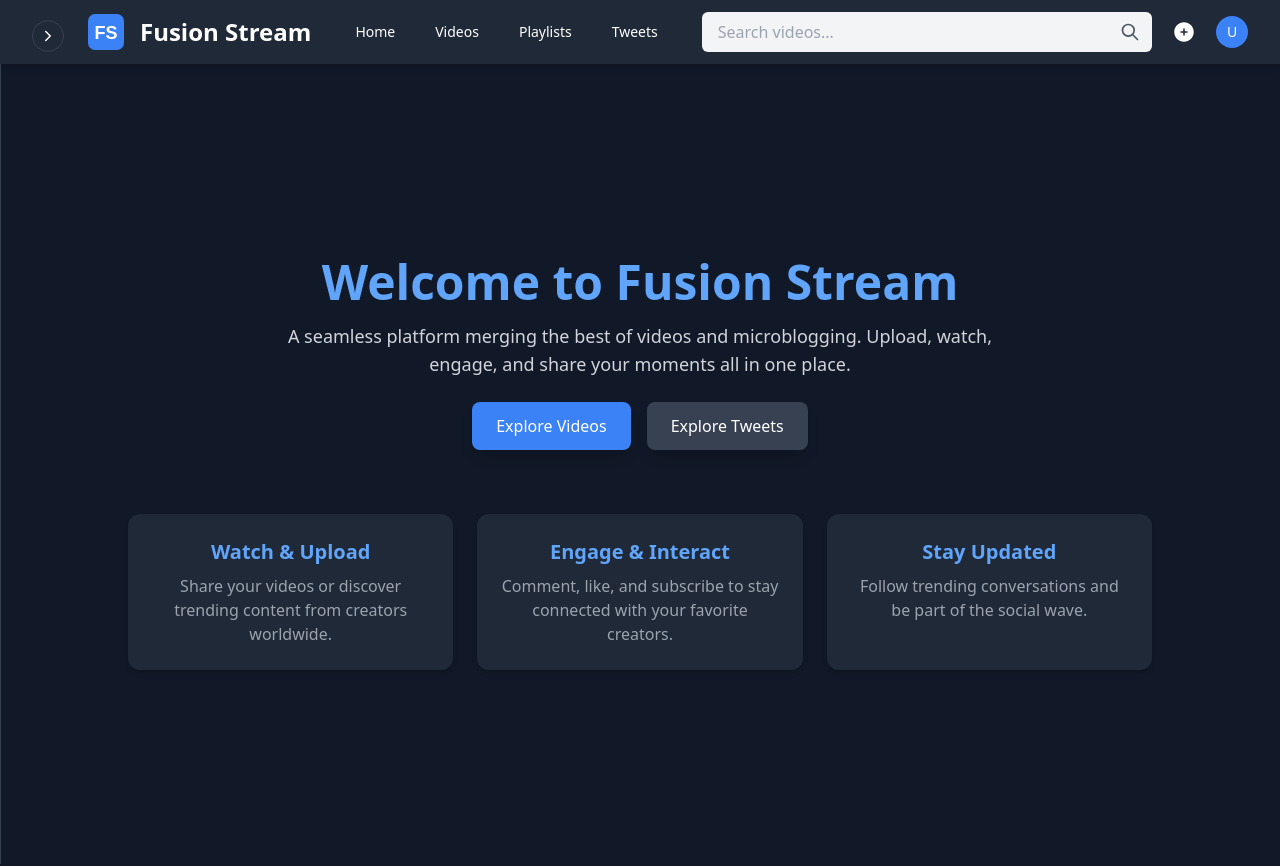
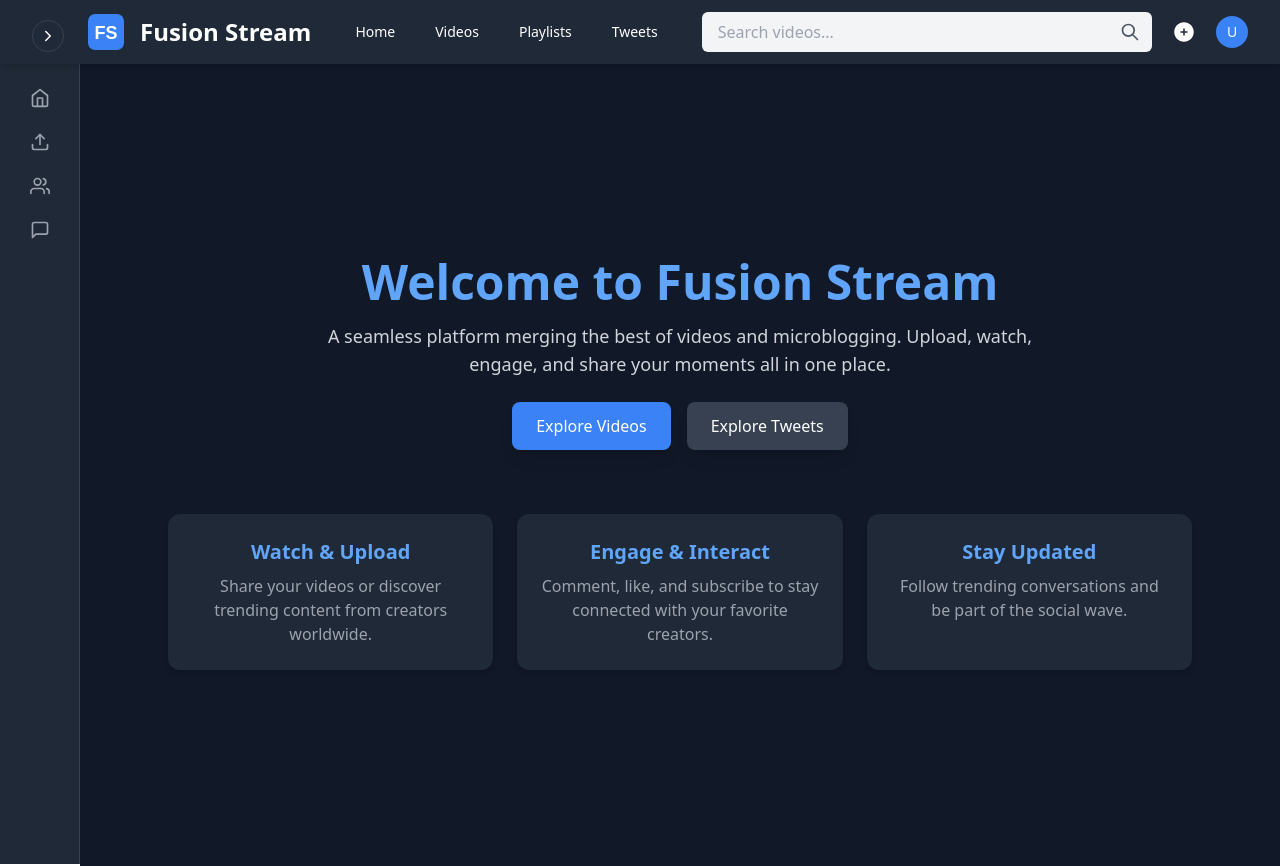
Before and after one commit to sanket-mahajan/FusionStream-Frontend, a React (Vite) app: page / in a window 1280 px wide. Shown: the top 866 px of the page. Built offline with nearby package versions, Linux system fonts and the light colour scheme; no server answers.

Commit message:
feat: add clsx for conditional class management and improve Sidebar and Layout responsiveness

```diff
--- a/package.json
+++ b/package.json
@@ -13,6 +13,7 @@
     "@heroicons/react": "^2.2.0",
     "@reduxjs/toolkit": "^2.4.0",
     "axios": "^1.7.9",
+    "clsx": "^2.1.1",
     "date-fns": "^4.1.0",
     "framer-motion": "^12.0.6",
     "js-cookie": "^3.0.5",
--- a/src/components/layout/Layout.jsx
+++ b/src/components/layout/Layout.jsx
@@ -5,16 +5,18 @@ import { useSelector } from "react-redux";
 
 const Layout = ({ children }) => {
   const { isSidebarOpen } = useSelector((state) => state.sidebar);
+
   return (
-    <div className="flex min-h-screen">
+    <div className="flex min-h-screen flex-col">
       <Navbar />
 
+      <div className="flex flex-grow">
         <Sidebar />
 
         {/* Main Content Area */}
         <div
           className={`flex flex-col flex-grow min-h-screen transition-all duration-300 ${
-          isSidebarOpen ? "ml-64" : "ml-0"
+            isSidebarOpen ? "ml-0 md:ml-64" : "ml-0 md:ml-20"
           }`}
         >
           {/* Main Content Wrapper */}
@@ -23,6 +25,7 @@ const Layout = ({ children }) => {
           <Footer />
         </div>
       </div>
+    </div>
   );
 };
 
--- a/src/components/layout/common/Navbar.jsx
+++ b/src/components/layout/common/Navbar.jsx
@@ -4,10 +4,7 @@ import { Link, useNavigate } from "react-router-dom";
 import useLogout from "../../auth/Logout";
 import { fetchAllVideos } from "../../../redux/slices/videoSlice";
 import { fetchCurrentUser } from "../../../redux/slices/authSlice";
-import {
-  toggleSidebar,
-  closeSidebar,
-} from "../../../redux/slices/sidebarSlice";
+import { toggleSidebar } from "../../../redux/slices/sidebarSlice";
 import { FiChevronLeft, FiChevronRight } from "react-icons/fi";
 import Logo from "../../../assets/FusionStream.svg";
 
@@ -26,19 +23,6 @@ const Navbar = () => {
       dispatch(fetchCurrentUser());
     }
   }, [dispatch, accessToken, user]);
-
-  useEffect(() => {
-    const handleResize = () => {
-      if (window.innerWidth < 780) {
-        dispatch(closeSidebar());
-      }
-    };
-
-    window.addEventListener("resize", handleResize);
-    // Check on mount
-    handleResize();
-    return () => window.removeEventListener("resize", handleResize);
-  }, [dispatch]);
 
   const handleSearch = (e) => {
     e.preventDefault();
--- a/src/components/layout/common/Sidebar.jsx
+++ b/src/components/layout/common/Sidebar.jsx
@@ -1,69 +1,75 @@
 import { useSelector } from "react-redux";
 import { Link } from "react-router-dom";
 import { FiHome, FiUpload, FiUsers, FiMessageSquare } from "react-icons/fi";
+import clsx from "clsx";
 
 const Sidebar = () => {
   const { isSidebarOpen } = useSelector((state) => state.sidebar);
 
   return (
     <aside
-      className={`bg-gray-800 text-white h-screen fixed top-16 left-0 hidden md:block border-r border-gray-700 transition-all duration-300  ${
-        isSidebarOpen ? "w-64" : "w-0"
-      }`}
+      className={clsx(
+        "bg-gray-800 text-white h-screen fixed top-16 left-0 border-r border-gray-700 transition-all duration-300 overflow-hidden",
+        "hidden md:block",
+        {
+          "w-64": isSidebarOpen, // wide when open
+          "w-20": !isSidebarOpen, // narrow when collapsed
+        }
+      )}
     >
-      <div className="py-4 px-6 relative h-full">
-        {/* Navigation */}
+      <div
+        className={clsx("py-4 relative h-full", {
+          "px-6": isSidebarOpen, // extra horizontal padding when open
+          "px-2": !isSidebarOpen, // less padding when collapsed so icons stay visible
+        })}
+      >
         <nav className="space-y-2">
           <div className="mb-6">
-            <h3
-              className={`text-xs font-semibold text-gray-400 uppercase mb-3 tracking-wider ${
-                !isSidebarOpen && "hidden"
-              }`}
-            >
-              Main Navigation
-            </h3>
+            {isSidebarOpen && (
+              <h3 className="text-xs font-semibold text-gray-400 uppercase mb-3 tracking-wider">
+                Main Navigation
+              </h3>
+            )}
             <div className="space-y-2">
               <Link
                 to="/profile"
-                className={`flex items-center gap-3 py-2 px-4 hover:bg-gray-700 rounded-md transition-colors ${
-                  !isSidebarOpen ? "justify-center" : ""
-                }`}
+                className={clsx(
+                  "flex items-center gap-3 py-2 px-4 hover:bg-gray-700 rounded-md transition-colors",
+                  { "justify-center": !isSidebarOpen }
+                )}
               >
-                <FiHome className="text-gray-400" />
-                <span className={`${!isSidebarOpen && "hidden"}`}>
-                  Dashboard
-                </span>
+                <FiHome className="text-gray-400 text-xl" />
+                {isSidebarOpen && <span>Dashboard</span>}
               </Link>
               <Link
                 to="/videos/addVideo"
-                className={`flex items-center gap-3 py-2 px-4 hover:bg-gray-700 rounded-md transition-colors ${
-                  !isSidebarOpen ? "justify-center" : ""
-                }`}
+                className={clsx(
+                  "flex items-center gap-3 py-2 px-4 hover:bg-gray-700 rounded-md transition-colors",
+                  { "justify-center": !isSidebarOpen }
+                )}
               >
-                <FiUpload className="text-gray-400" />
-                <span className={`${!isSidebarOpen && "hidden"}`}>
-                  Upload Video
-                </span>
+                <FiUpload className="text-gray-400 text-xl" />
+                {isSidebarOpen && <span>Upload Video</span>}
               </Link>
               <Link
                 to="/subscriptions"
-                className={`flex items-center gap-3 py-2 px-4 hover:bg-gray-700 rounded-md transition-colors ${
-                  !isSidebarOpen ? "justify-center" : ""
-                }`}
+                className={clsx(
+                  "flex items-center gap-3 py-2 px-4 hover:bg-gray-700 rounded-md transition-colors",
+                  { "justify-center": !isSidebarOpen }
+                )}
               >
-                <FiUsers className="text-gray-400" />
-                <span className={`${!isSidebarOpen && "hidden"}`}>
-                  Subscriptions
-                </span>
+                <FiUsers className="text-gray-400 text-xl" />
+                {isSidebarOpen && <span>Subscriptions</span>}
               </Link>
               <Link
                 to="/tweets"
-                className={`flex items-center gap-3 py-2 px-4 hover:bg-gray-700 rounded-md transition-colors ${
-                  !isSidebarOpen ? "justify-center" : ""
-                }`}
+                className={clsx(
+                  "flex items-center gap-3 py-2 px-4 hover:bg-gray-700 rounded-md transition-colors",
+                  { "justify-center": !isSidebarOpen }
+                )}
               >
-                <FiMessageSquare className="text-gray-400" />
-                <span className={`${!isSidebarOpen && "hidden"}`}>Tweets</span>
+                <FiMessageSquare className="text-gray-400 text-xl" />
+                {isSidebarOpen && <span>Tweets</span>}
               </Link>
             </div>
           </div>
```
Also changed, not shown: 1 other file (tests, documents, lock files or other folders). Lines whose indentation alone changed are shown as unchanged.
